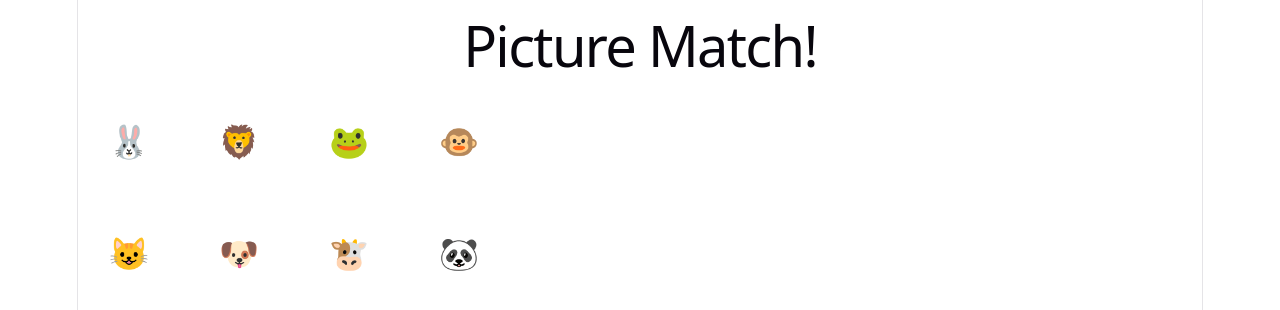
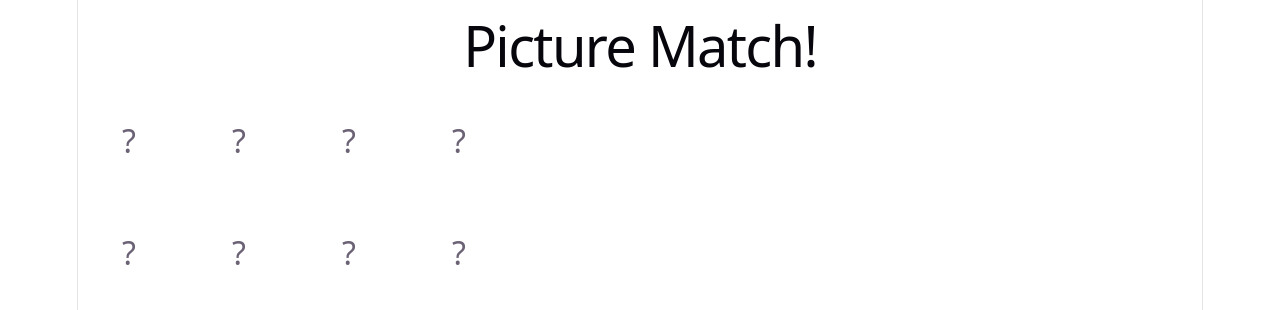
Before and after one commit to Matricarin/picture-match-react-app, a React (Vite) app in the folder picture-match-app/: page / in a window 1280 px wide. Shown: the top 310 px of the page. Built offline with nearby package versions, Linux system fonts and the light colour scheme.

Commit message:
state was added

```diff
--- a/picture-match-app/src/components/Card.tsx
+++ b/picture-match-app/src/components/Card.tsx
@@ -1,3 +1,4 @@
+import { useState } from "react";
 import "./Card.css"
 
 // определение типа парметров для компонента
@@ -10,6 +11,12 @@ type CardProps = {
 // функция компонента с принимаемым параметром props
 
 function Card(props: CardProps) {
+    const [isOpen, setIsOpen] = useState(false);
+
+    function handleClick() {
+        setIsOpen(previous => !previous);
+    };
+
     return (
         <div
             className="card"
@@ -17,8 +24,10 @@ function Card(props: CardProps) {
                 width: props.size,
                 height: props.size,
             }}
+
+            onClick={handleClick}
         >
-            {props.image}
+            {isOpen ? props.image : "?"}
         </div>
     )
 }
```
